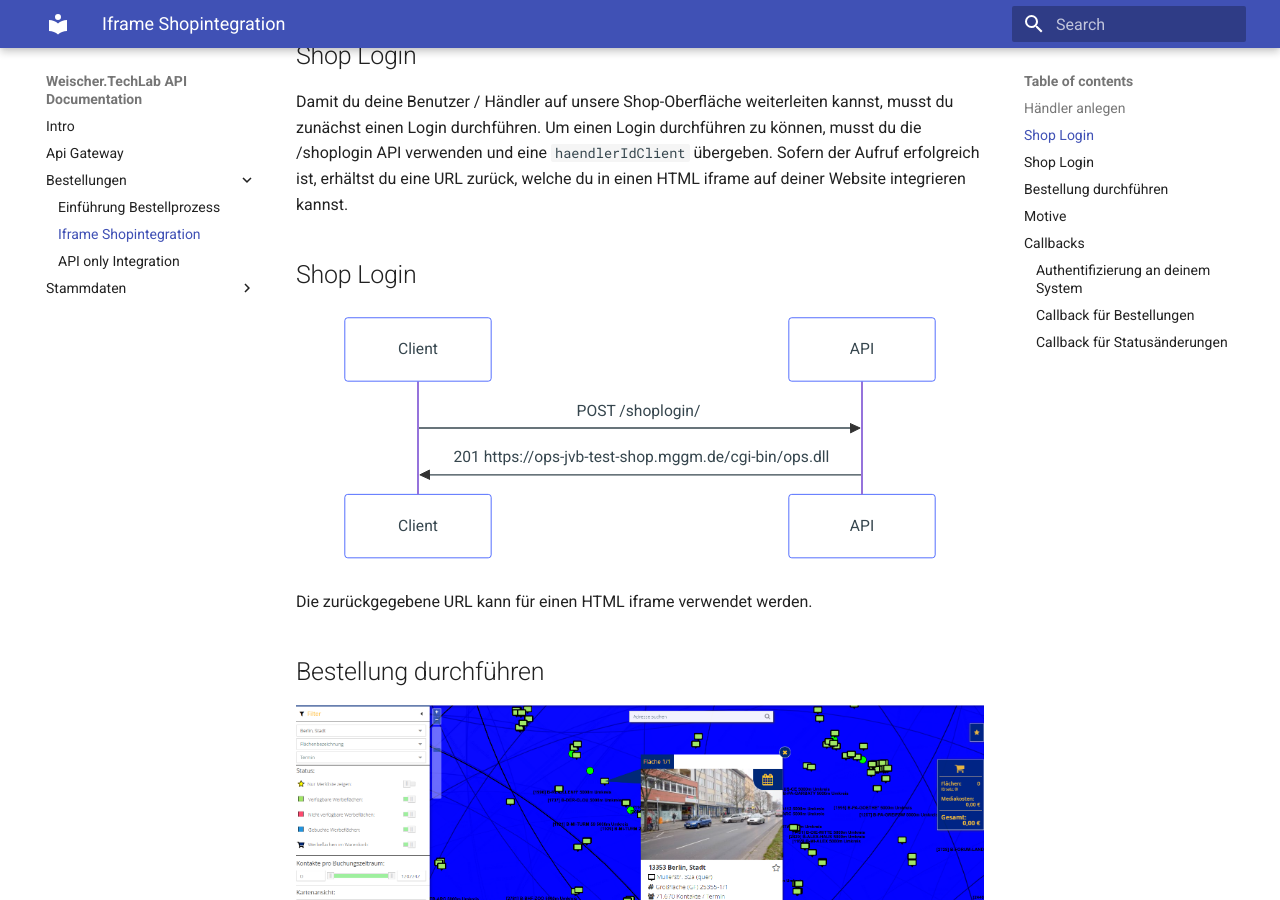
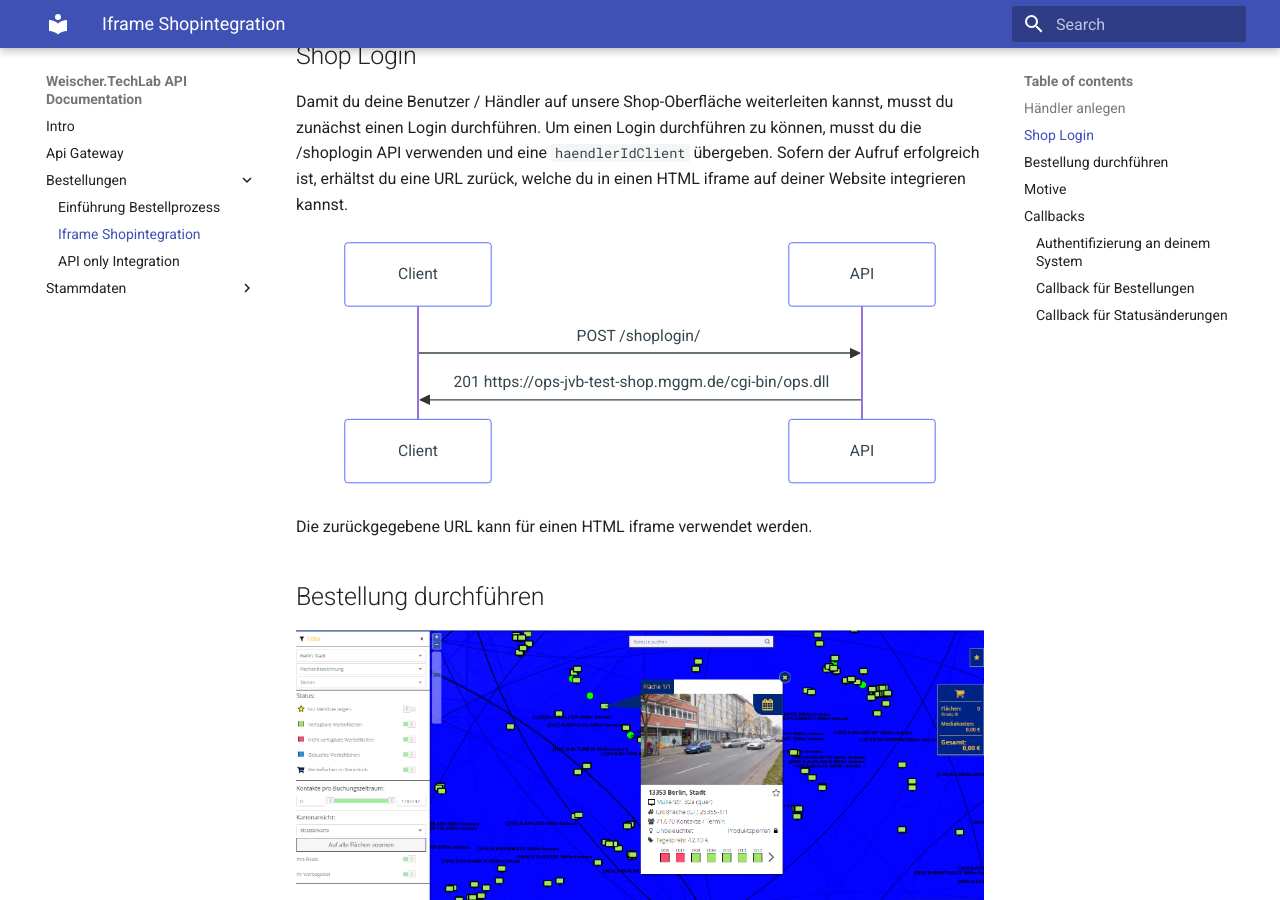
Before and after one commit to weischertechlab/ooh-api-docs, an MkDocs documentation site: the page built from docs/bestellungen/1_Iframe-Shopintegration.md, in a window 1280 px wide and 900 px high, scrolled down 1113 px. Built offline with MkDocs 1.6.1 and Material for MkDocs 9.7.7, drawn with Linux system fonts in a browser that asks for light colours; emoji names are drawn with the system emoji font.

Commit message:
Removed duplicated headline

````diff
--- a/docs/bestellungen/1_Iframe-Shopintegration.md
+++ b/docs/bestellungen/1_Iframe-Shopintegration.md
@@ -36,8 +36,6 @@ Um die Händler in unserem System anzulegen, kannst du folgende APIs verwenden:
 ## Shop Login
 
 Damit du deine Benutzer / Händler auf unsere Shop-Oberfläche weiterleiten kannst, musst du zunächst einen Login durchführen. Um einen Login durchführen zu können, musst du die /shoplogin API verwenden und eine ```haendlerIdClient``` übergeben. Sofern der Aufruf erfolgreich ist, erhältst du eine URL zurück, welche du in einen HTML iframe auf deiner Website integrieren kannst.
-
-## Shop Login
 
 ``` mermaid
 sequenceDiagram
````
